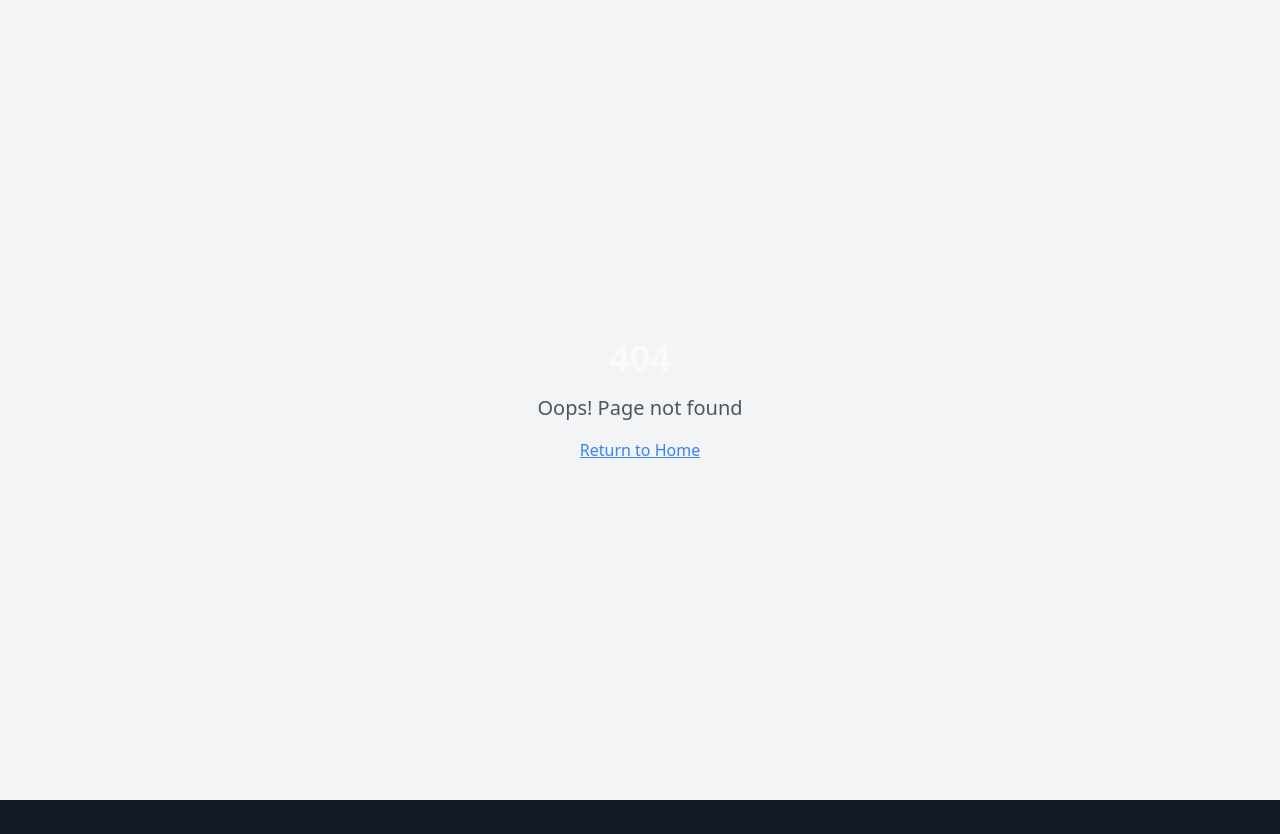
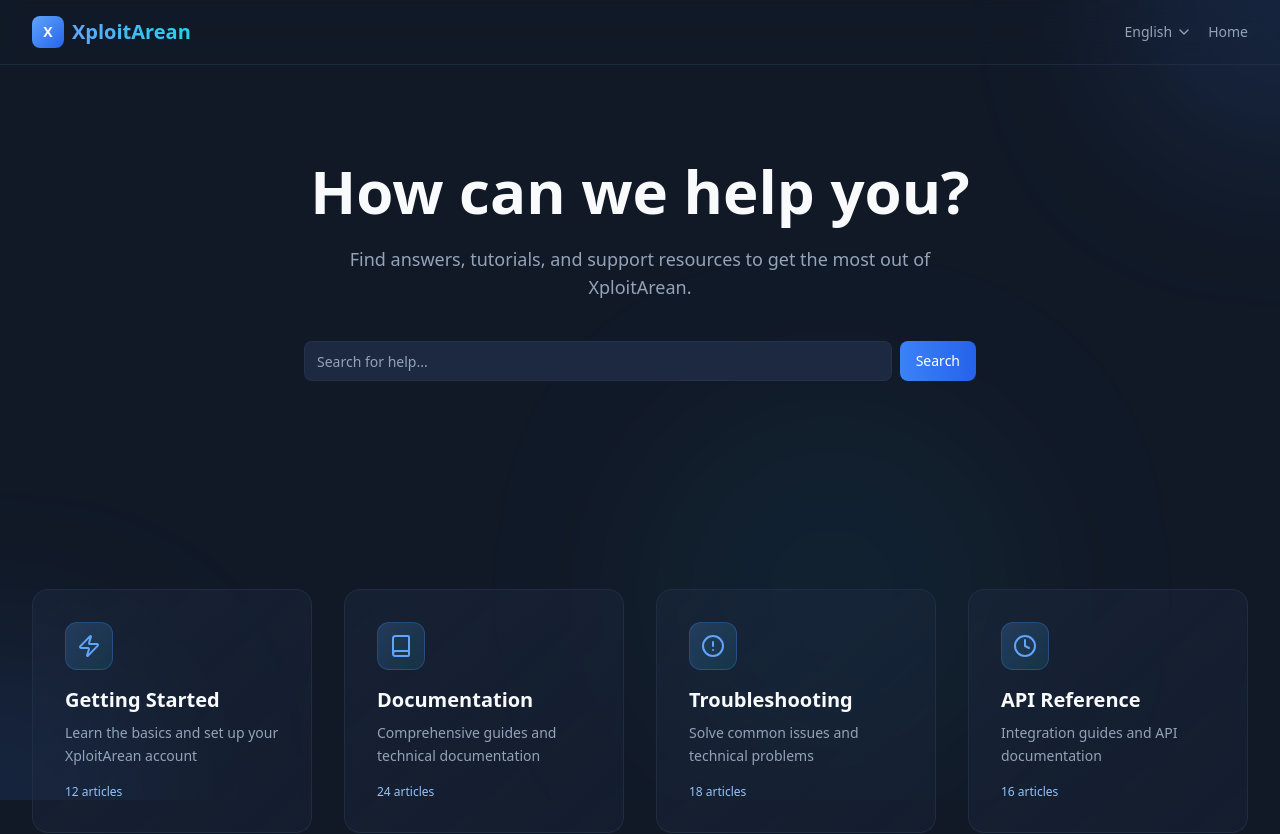
Before and after one commit to shubhamrooter/testtt, a React (Vite) app: page /support in a window 1280 px wide. Before the commit this address had no page. Shown: the top 834 px of the page. Before the commit the page ends 800 px from the top, so only its background shows below. Built offline with nearby package versions, Linux system fonts and the light colour scheme.

Commit message:
Add support page route
cgen-cfaf958e1f644d83860f33291fc16a7d

```diff
--- a/client/App.tsx
+++ b/client/App.tsx
@@ -7,6 +7,7 @@ import { TooltipProvider } from "@/components/ui/tooltip";
 import { QueryClient, QueryClientProvider } from "@tanstack/react-query";
 import { BrowserRouter, Routes, Route } from "react-router-dom";
 import Index from "./pages/Index";
+import Support from "./pages/Support";
 import NotFound from "./pages/NotFound";
 
 const queryClient = new QueryClient();
@@ -19,6 +20,7 @@ const App = () => (
       <BrowserRouter>
         <Routes>
           <Route path="/" element={<Index />} />
+          <Route path="/support" element={<Support />} />
           {/* ADD ALL CUSTOM ROUTES ABOVE THE CATCH-ALL "*" ROUTE */}
           <Route path="*" element={<NotFound />} />
         </Routes>
```
